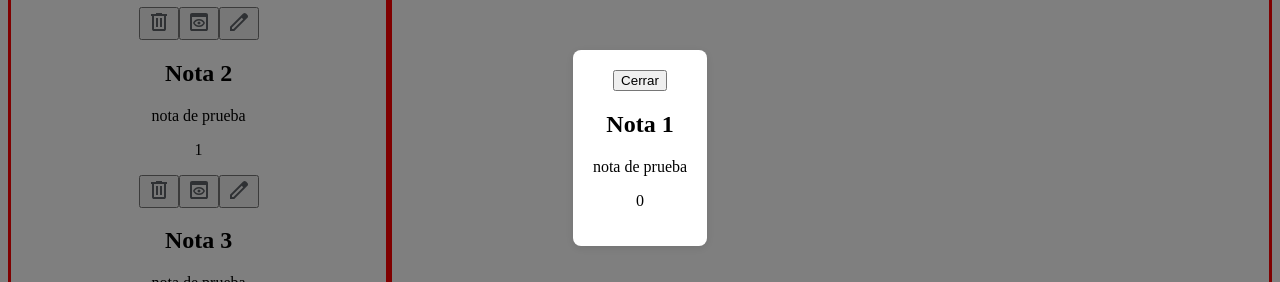
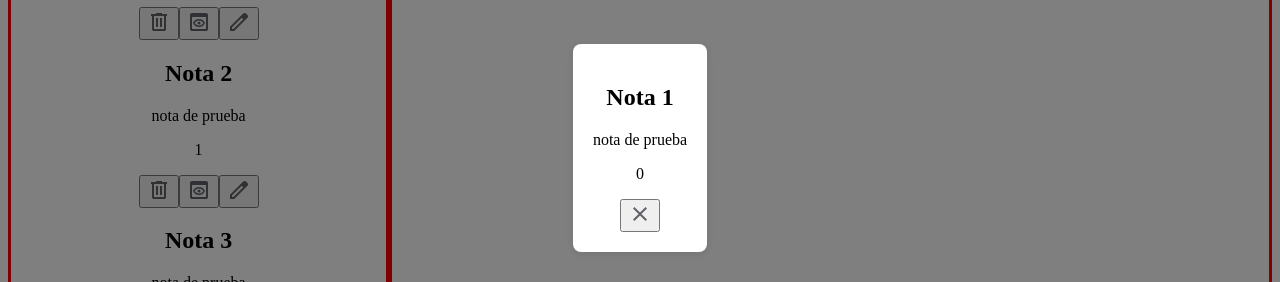
Before and after one commit to Ange1023/bloc-proyect, a React (Vite) app: page / in a window 1280 px wide. Both pictures are taken after a click on the button 198 px from the left and 275 px from the top of the page. Shown: the part 252-534 px from the top of the page. Built offline with nearby package versions, Linux system fonts and the light colour scheme.

Commit message:
19no commit

```diff
--- a/index.html
+++ b/index.html
@@ -4,7 +4,7 @@
     <meta charset="UTF-8" />
     <link rel="icon" type="image/svg+xml" href="/notepadIcon.svg" />
     <meta name="viewport" content="width=device-width, initial-scale=1.0" />
-    <title>Vite + React</title>
+    <title>Notepad</title>
   </head>
   <body>
     <div id="root"></div>
--- a/src/components/Modal.jsx
+++ b/src/components/Modal.jsx
@@ -1,3 +1,5 @@
+/* eslint-disable react/prop-types */
+/* eslint-disable no-unused-vars */
 import React from 'react';
 
 const Modal = ({ show, onClose, children }) => {
@@ -8,8 +10,8 @@ const Modal = ({ show, onClose, children }) => {
     return (
         <div className="modal-backdrop">
             <div className="modal">
-                <button onClick={onClose}>Cerrar</button>
                 {children}
+                <button onClick={onClose}><img src="/closeIcon.svg" alt="Cerrar" /></button>
             </div>
         </div>
     );
--- a/src/components/Notes.jsx
+++ b/src/components/Notes.jsx
@@ -28,7 +28,7 @@ export const Notes = ({note}) =>{
     };
 
     return (
-        <div>
+        <div className="noteCard">
             {isEditing ? (
                 <div>
                     <input
```
Also changed, not shown: public/closeIcon.svg (added).
